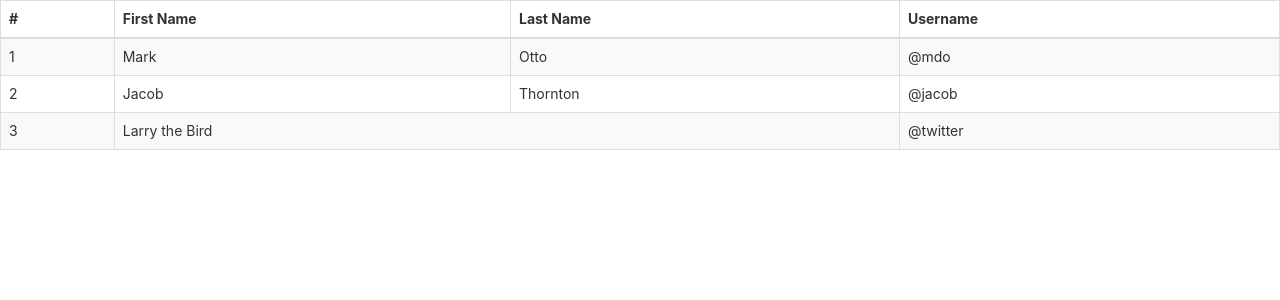
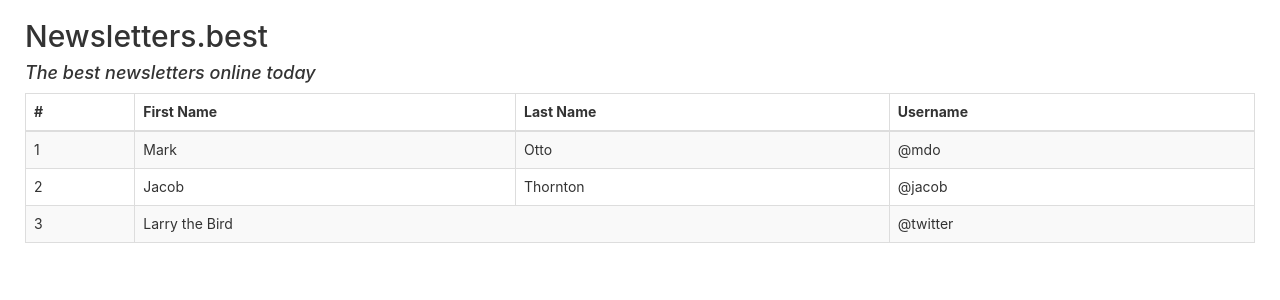
Before and after one commit to TimFinnigan/newsletters-best, a React (Create React App) app: page / in a window 1280 px wide. Shown: the top 300 px of the page. Built offline with nearby package versions, Linux system fonts and the light colour scheme.

Commit message:
add header

```diff
--- a/src/App.css
+++ b/src/App.css
@@ -1,38 +1,7 @@
-/* .App {
-  text-align: center;
+#app-wrapper {
+  padding: 0px 25px 15px 25px;
 }
 
-.App-logo {
-  height: 40vmin;
-  pointer-events: none;
+#app-wrapper h4 {
+  font-style: italic;
 }
-
-@media (prefers-reduced-motion: no-preference) {
-  .App-logo {
-    animation: App-logo-spin infinite 20s linear;
-  }
-}
-
-.App-header {
-  background-color: #282c34;
-  min-height: 100vh;
-  display: flex;
-  flex-direction: column;
-  align-items: center;
-  justify-content: center;
-  font-size: calc(10px + 2vmin);
-  color: white;
-}
-
-.App-link {
-  color: #61dafb;
-}
-
-@keyframes App-logo-spin {
-  from {
-    transform: rotate(0deg);
-  }
-  to {
-    transform: rotate(360deg);
-  }
-} */
--- a/src/App.js
+++ b/src/App.js
@@ -6,7 +6,11 @@ function App() {
   return (
     <div className="App">
       <header className="App-header">
-        <NewsletterComponent />
+        <div id="app-wrapper">
+          <h2>Newsletters.best</h2>
+          <h4>The best newsletters online today</h4>
+          <NewsletterComponent />
+        </div>
       </header>
     </div>
   );
```
